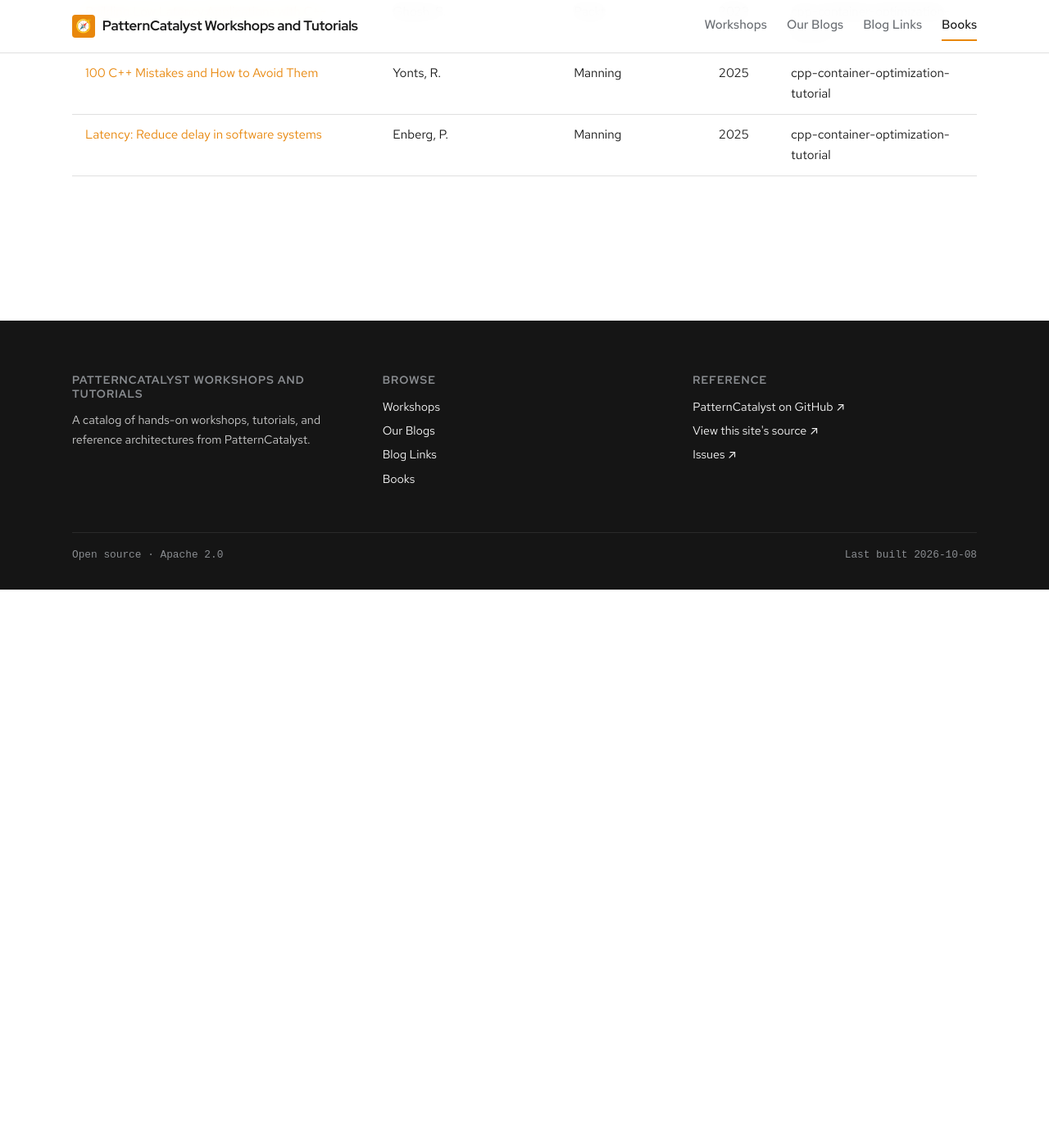
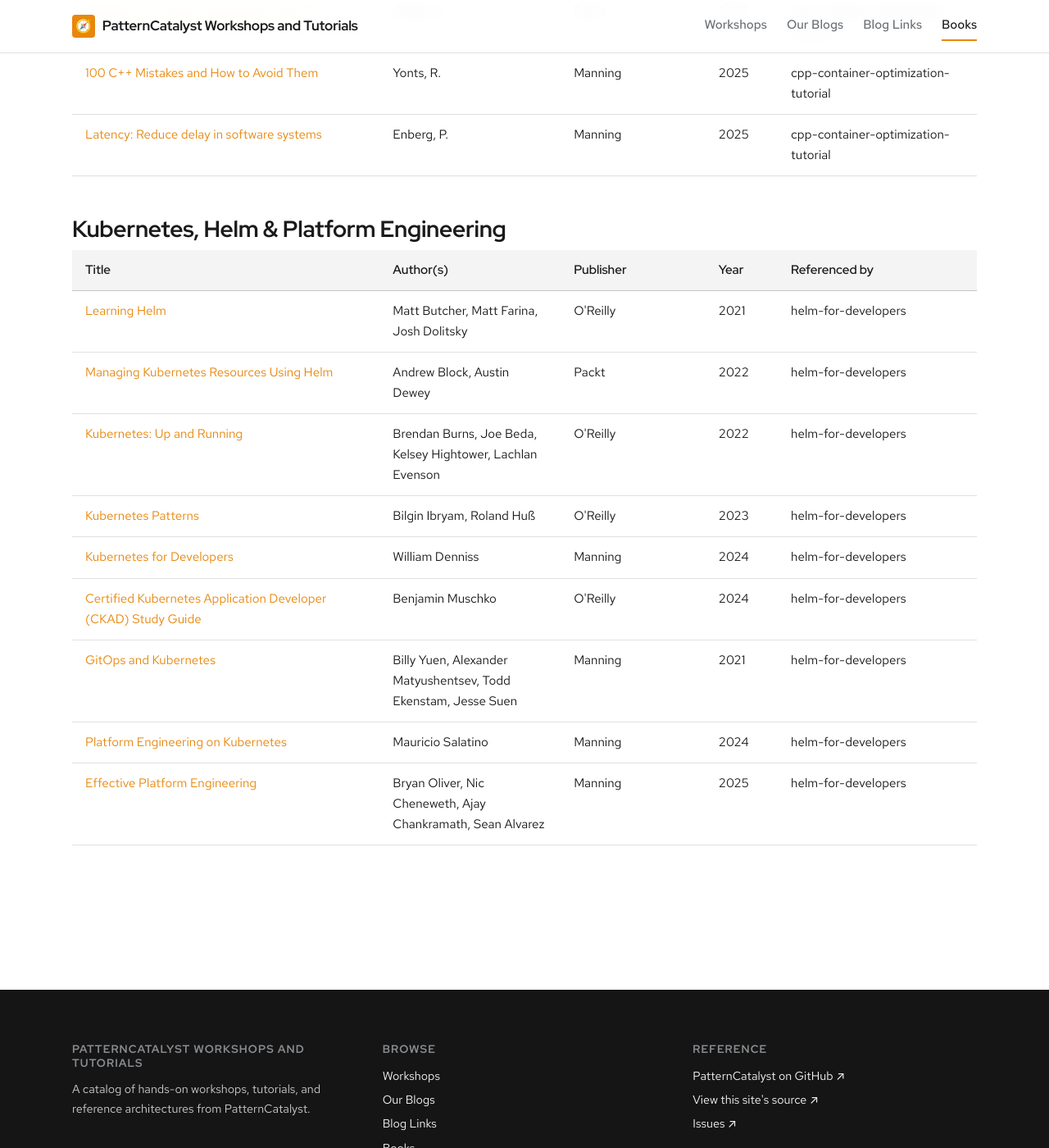
Before and after one commit to patterncatalyst/patterncatalyst-workshops-tutorials-list, a Jekyll site: the page built from books.html, in a window 1280 px wide and 1400 px high, scrolled down 2710 px. Shown: the whole window at 82% size. Built offline with Jekyll 4.4.1, drawn with Linux system fonts in a browser that asks for light colours; some web fonts are replaced; before the commit the page ends 3429 px from its top, so only the background shows below that.

Commit message:
content: add Helm for Developers and its reading list
* chore(scripts): allowlist helm-for-developers for book scan

* content(books): add Helm, Kubernetes, and platform engineering references

* content(sites): add Helm for Developers

* content(sites): mention Helm 4, minikube, OpenShift, and decks in Helm for Developers synopsis

* content(sites): link Helm for Developers site

```diff
--- a/_data/book_categories.yml
+++ b/_data/book_categories.yml
@@ -52,3 +52,15 @@
     - "Building Low Latency Applications with C++"
     - "100 C++ Mistakes and How to Avoid Them"
     - "Latency: Reduce delay in software systems"
+
+- name: "Kubernetes, Helm & Platform Engineering"
+  books:
+    - "Learning Helm"
+    - "Managing Kubernetes Resources Using Helm"
+    - "Kubernetes: Up and Running"
+    - "Kubernetes Patterns"
+    - "Kubernetes for Developers"
+    - "Certified Kubernetes Application Developer (CKAD) Study Guide"
+    - "GitOps and Kubernetes"
+    - "Platform Engineering on Kubernetes"
+    - "Effective Platform Engineering"
--- a/_data/books.yml
+++ b/_data/books.yml
@@ -81,6 +81,16 @@
   referenced_by:
     - "cpp-container-optimization-tutorial"
 
+- title: "Certified Kubernetes Application Developer (CKAD) Study Guide"
+  authors: "Benjamin Muschko"
+  publisher: "O'Reilly"
+  year: 2024
+  isbn: "9781098152857"
+  url: "https://www.oreilly.com/library/view/-/9781098152857/"
+  review_note: "2nd Edition, published 2024-05-22. ISBN is the electronic-edition ISBN listed on the O'Reilly learning platform; the print ISBN was not verified."
+  referenced_by:
+    - "helm-for-developers"
+
 - title: "Container Security"
   authors: "Rice, L."
   publisher: "O'Reilly"
@@ -119,6 +129,26 @@
   referenced_by:
     - "domain-driven-design-observability-workshop"
 
+- title: "Effective Platform Engineering"
+  authors: "Bryan Oliver, Nic Cheneweth, Ajay Chankramath, Sean Alvarez"
+  publisher: "Manning"
+  year: 2025
+  isbn: "9781633436497"
+  url: "https://www.manning.com/books/effective-platform-engineering"
+  review_note: "Authors corrected from the extracted 'Chankramath et al.' to the full list per the O'Reilly learning platform; published 2025-10-08. Manning product page confirmed."
+  referenced_by:
+    - "helm-for-developers"
+
+- title: "GitOps and Kubernetes"
+  authors: "Billy Yuen, Alexander Matyushentsev, Todd Ekenstam, Jesse Suen"
+  publisher: "Manning"
+  year: 2021
+  isbn: "9781617297274"
+  url: "https://www.manning.com/books/gitops-and-kubernetes"
+  review_note: "Published 2021-04-19. ISBN and metadata confirmed on the O'Reilly learning platform (Manning title)."
+  referenced_by:
+    - "helm-for-developers"
+
 - title: "Implementing Domain-Driven Design"
   authors: "Vaughn Vernon"
   publisher: "Addison-Wesley"
@@ -128,6 +158,36 @@
   referenced_by:
     - "cpp-container-optimization-tutorial"
     - "domain-driven-design-observability-workshop"
+
+- title: "Kubernetes for Developers"
+  authors: "William Denniss"
+  publisher: "Manning"
+  year: 2024
+  isbn: "9781617297175"
+  url: "https://www.manning.com/books/kubernetes-for-developers"
+  review_note: "Published 2024-03-05. ISBN and metadata confirmed on the O'Reilly learning platform (Manning title)."
+  referenced_by:
+    - "helm-for-developers"
+
+- title: "Kubernetes Patterns"
+  authors: "Bilgin Ibryam, Roland Huß"
+  publisher: "O'Reilly"
+  year: 2023
+  isbn: "9781098131678"
+  url: "https://www.oreilly.com/library/view/-/9781098131678/"
+  review_note: "2nd Edition, published 2023-03-16. ISBN is the electronic-edition ISBN listed on the O'Reilly learning platform; the print ISBN was not verified."
+  referenced_by:
+    - "helm-for-developers"
+
+- title: "Kubernetes: Up and Running"
+  authors: "Brendan Burns, Joe Beda, Kelsey Hightower, Lachlan Evenson"
+  publisher: "O'Reilly"
+  year: 2022
+  isbn: "9781098110192"
+  url: "https://www.oreilly.com/library/view/-/9781098110192/"
+  review_note: "3rd Edition, published 2022-08-02. Authors expanded from the extracted 'Brendan Burns et al.'. ISBN is the electronic-edition ISBN listed on the O'Reilly learning platform; the print ISBN was not verified."
+  referenced_by:
+    - "helm-for-developers"
 
 - title: "Latency: Reduce delay in software systems"
   authors: "Enberg, P."
@@ -149,6 +209,26 @@
   referenced_by:
     - "cloud-native-design-patterns"
     - "domain-driven-design-observability-workshop"
+
+- title: "Learning Helm"
+  authors: "Matt Butcher, Matt Farina, Josh Dolitsky"
+  publisher: "O'Reilly"
+  year: 2021
+  isbn: "9781492083641"
+  url: "https://www.oreilly.com/library/view/-/9781492083641/"
+  review_note: "Published 2021-01-20. Authors expanded from the extracted 'Matt Butcher et al.'. ISBN is the electronic-edition ISBN listed on the O'Reilly learning platform; the print ISBN was not verified."
+  referenced_by:
+    - "helm-for-developers"
+
+- title: "Managing Kubernetes Resources Using Helm"
+  authors: "Andrew Block, Austin Dewey"
+  publisher: "Packt"
+  year: 2022
+  isbn: "9781803242897"
+  url: "https://www.packtpub.com/en-us/product/managing-kubernetes-resources-using-helm-9781803242897"
+  review_note: "2nd Edition, published 2022-09-30. ISBN confirmed on the O'Reilly learning platform; the Packt page blocked automated checks, so the URL follows Packt's standard slug pattern."
+  referenced_by:
+    - "helm-for-developers"
 
 - title: "Mastering API Architecture"
   authors: "Gough, J. & Bryant, D. & Auburn, M."
@@ -191,6 +271,16 @@
     - "quarkus-optimization"
     - "spring-boot-optimization"
 
+- title: "Platform Engineering on Kubernetes"
+  authors: "Mauricio Salatino"
+  publisher: "Manning"
+  year: 2024
+  isbn: "9781617299322"
+  url: "https://www.manning.com/books/platform-engineering-on-kubernetes"
+  review_note: "Published 2024. ISBN and metadata confirmed on the O'Reilly learning platform (Manning title)."
+  referenced_by:
+    - "helm-for-developers"
+
 - title: "Principles of Web API Design"
   authors: "Higginbotham, J."
   publisher: "Addison-Wesley"
--- a/_data/sites.yml
+++ b/_data/sites.yml
@@ -60,6 +60,13 @@
     synopsis: "Install and use minikube on Fedora 44 with kubectl and Helm."
     site_url: "https://patterncatalyst.github.io/minikube-on-fedora/"
     repo_url: "https://github.com/patterncatalyst/minikube-on-fedora"
+
+  - slug: "helm-for-developers"
+    title: "Helm for Developers"
+    group: "Cloud-Native & Kubernetes"
+    synopsis: "A chaptered guide to Helm 4 for application developers: chart structure, templating, values, dependencies, hooks, testing, OCI and signing, and GitOps, on minikube and OpenShift, with runnable examples and Helm 101 and 201 decks."
+    site_url: "https://patterncatalyst.github.io/helm-for-developers/"
+    repo_url: "https://github.com/patterncatalyst/helm-for-developers"
 
   - slug: "domain-driven-design-observability-workshop"
     title: "Building Observable Domains"
--- a/scripts/gen-books.py
+++ b/scripts/gen-books.py
@@ -48,6 +48,7 @@
     "lgtm-skills",
     "hummingbird-tutorial",
     "coloringbooks",
+    "helm-for-developers",
 ]
 
 # Directory fragments that disqualify a path from being scanned, even
```
